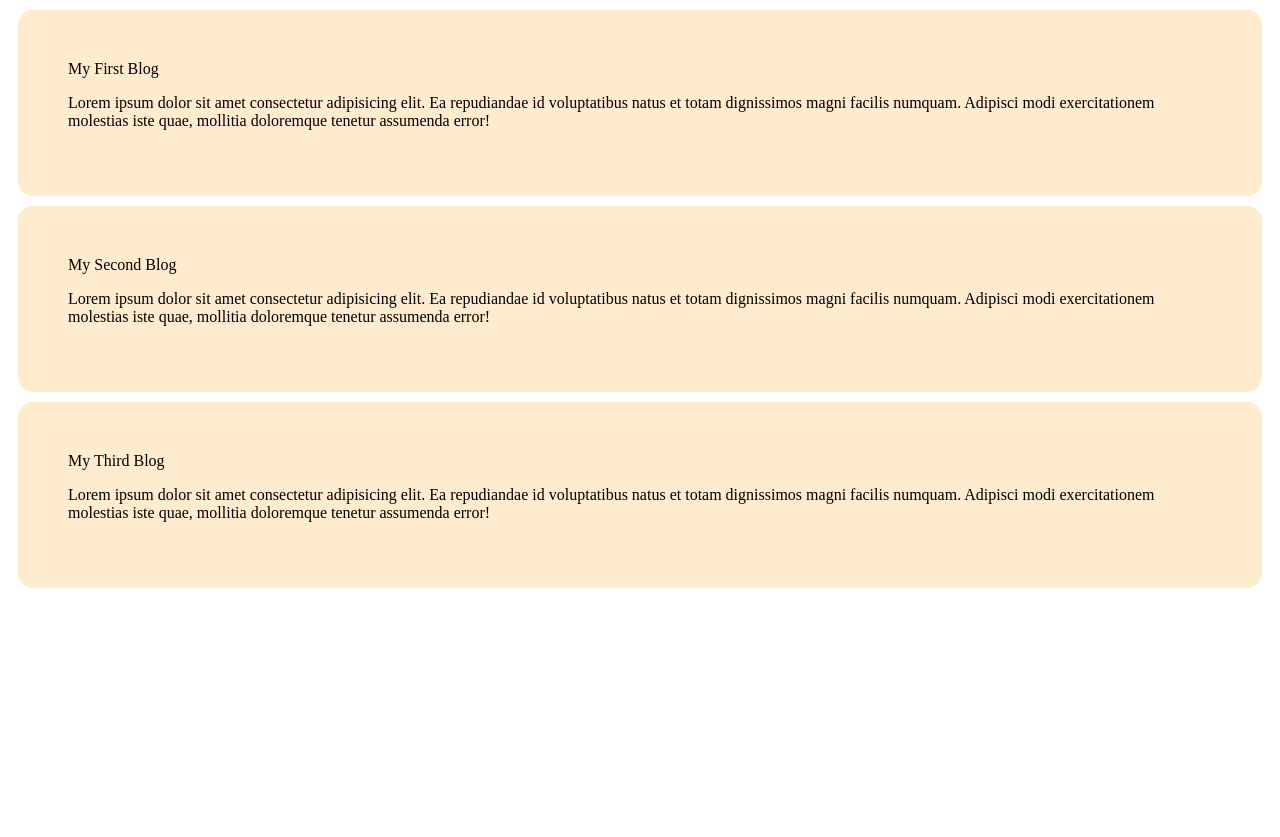
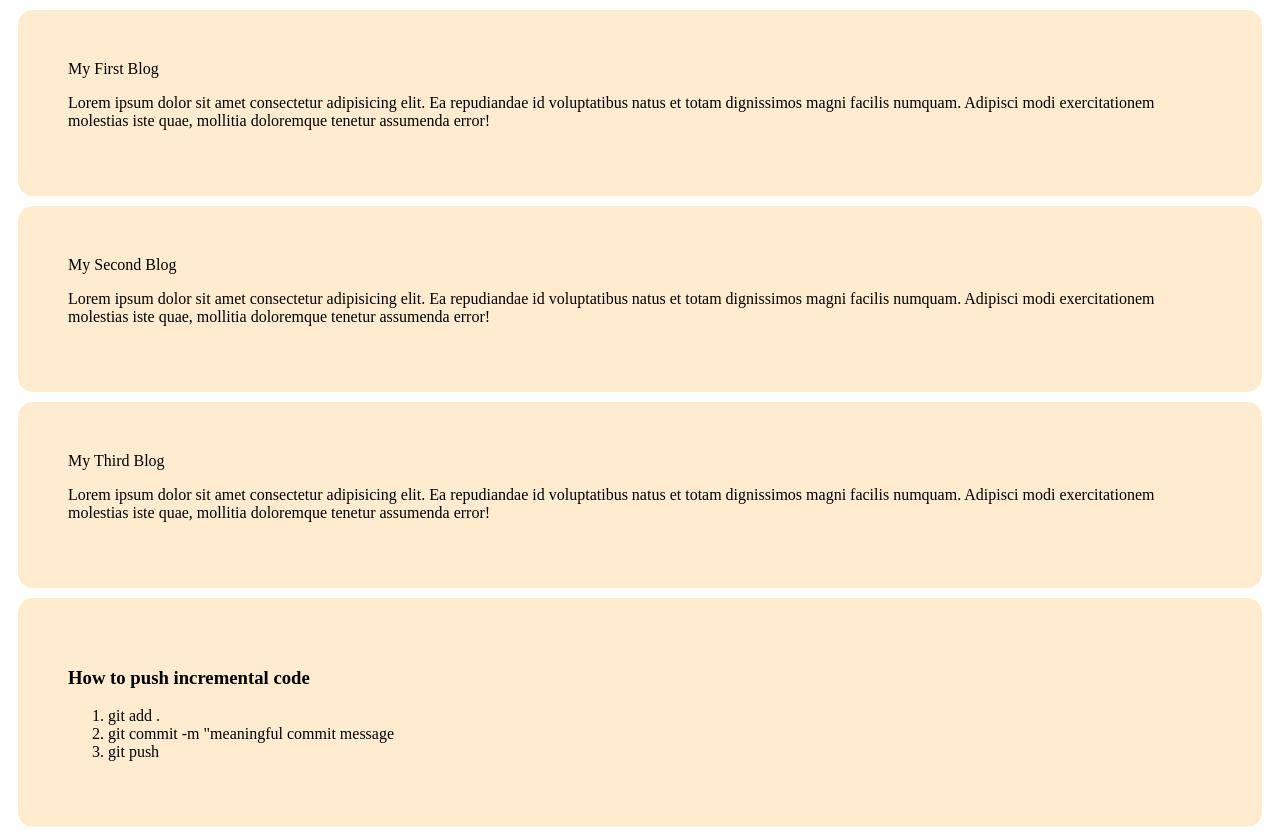
Before and after one commit to MiM1303/module-3, a plain HTML site: page index.html in a window 1280 px wide. Before the commit the page ends 800 px from the top, so only its background shows below. Drawn offline with Linux system fonts and the light colour scheme.

Commit message:
added list for incremental git push commands

```diff
--- a/index.html
+++ b/index.html
@@ -16,7 +16,14 @@
     <div>My Third Blog
         <p>Lorem ipsum dolor sit amet consectetur adipisicing elit. Ea repudiandae id voluptatibus natus et totam dignissimos magni facilis numquam. Adipisci modi exercitationem molestias iste quae, mollitia doloremque tenetur assumenda error!</p>
     </div>
-
+    <div>
+        <h3>How to push incremental code</h3>
+        <ol>
+            <li>git add .</li>
+            <li>git commit -m "meaningful commit message</li>
+            <li>git push</li>
+        </ol>
+    </div>
 
 </body>
 </html>
```
